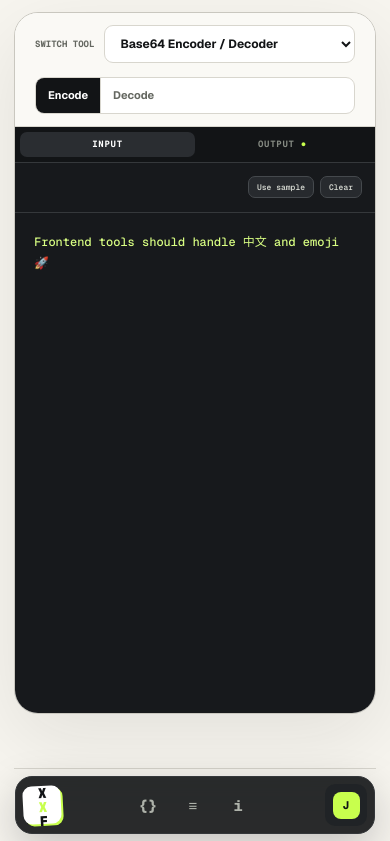
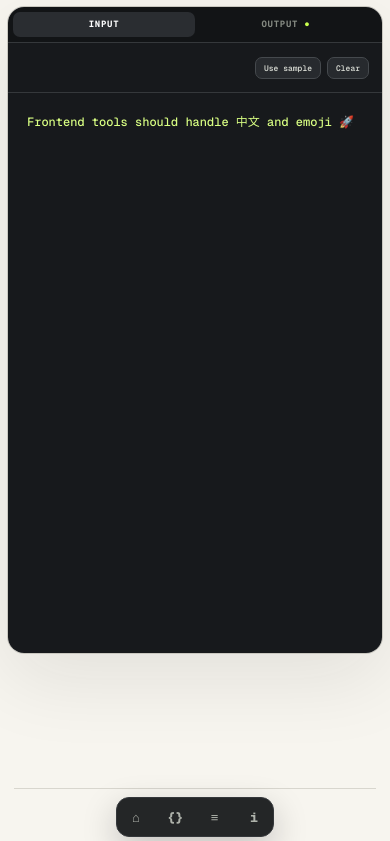
Before and after one commit to sufaith/xxf-json-frontend-toolbox, a Next.js app: page /tools/base64-encoder-decoder/ in a window 390 px wide. Shown: the top 841 px of the page. Built offline with nearby package versions, Linux system fonts and the light colour scheme.

Commit message:
move tool switching into an ultra-compact dock

```diff
--- a/app/globals.css
+++ b/app/globals.css
@@ -33,32 +33,36 @@ button, select { cursor: pointer; }
 .sr-only, .sr-only:not(:focus):not(:active) { position: absolute; width: 1px; height: 1px; padding: 0; margin: -1px; overflow: hidden; clip: rect(0,0,0,0); white-space: nowrap; border: 0; }
 .eyebrow, .kicker { color: var(--muted); font: 700 11px/1 var(--font-mono), monospace; letter-spacing: .14em; text-transform: uppercase; }
 
-.site-header { position: fixed; right: 18px; top: 50%; z-index: 40; width: 66px; transform: translateY(-50%); border: 1px solid rgba(255,255,255,.16); border-radius: 21px; background: rgba(18,20,22,.9); color: white; box-shadow: 0 18px 54px rgba(18,20,22,.24), inset 0 1px rgba(255,255,255,.08); backdrop-filter: blur(18px) saturate(1.15); }
-.site-header__inner { width: 100%; display: flex; flex-direction: column; align-items: center; gap: 5px; padding: 9px; }
+.site-header { position: fixed; right: 7px; top: 50%; z-index: 40; width: 38px; transform: translateY(-50%); border: 1px solid rgba(255,255,255,.16); border-radius: 14px; background: rgba(18,20,22,.92); color: white; box-shadow: 0 14px 38px rgba(18,20,22,.25), inset 0 1px rgba(255,255,255,.08); backdrop-filter: blur(18px) saturate(1.15); }
+.site-header__inner { width: 100%; display: flex; align-items: center; padding: 4px; }
 .brand { display: inline-flex; align-items: center; gap: 11px; }
 .brand__mark { display: grid; place-items: center; width: 42px; height: 42px; border-radius: 11px; background: var(--ink); color: white; font: 850 14px/1 var(--font-mono), monospace; letter-spacing: -.13em; transform: rotate(-3deg); box-shadow: 4px 4px 0 var(--acid); }
 .brand__mark span { color: var(--acid); }
-.site-header .brand { position: relative; }
-.site-header .brand__mark { width: 44px; height: 44px; background: white; color: var(--ink); box-shadow: 3px 3px 0 var(--acid); }
 .brand__copy { display: grid; gap: 3px; }
 .brand__copy b { font-size: 15px; line-height: 1; }
 .brand__copy small { color: var(--muted); font: 650 9px/1 var(--font-mono), monospace; letter-spacing: .13em; }
-.site-header .brand__copy, .site-header nav small, .header-cta small { position: absolute; right: calc(100% + 13px); top: 50%; width: max-content; transform: translate(8px,-50%); border: 1px solid #33373a; border-radius: 8px; background: rgba(18,20,22,.96); color: white; padding: 7px 9px; opacity: 0; visibility: hidden; pointer-events: none; box-shadow: 0 8px 24px rgba(18,20,22,.18); transition: opacity .16s, transform .16s, visibility .16s; }
-.site-header .brand__copy { display: block; }
-.site-header .brand__copy small { display: none; }
-.site-header .brand__copy b, .site-header nav small, .header-cta small { font: 650 9px/1 var(--font-mono), monospace; letter-spacing: .05em; text-transform: uppercase; }
-.site-header .brand:hover .brand__copy, .site-header nav a:hover small, .header-cta:hover small { opacity: 1; visibility: visible; transform: translate(0,-50%); }
-.site-header nav { width: 100%; display: grid; gap: 4px; margin: 3px 0; padding-block: 5px; border-block: 1px solid #34373a; }
-.site-header nav a, .header-cta { position: relative; min-height: 45px; display: grid; place-items: center; border: 1px solid transparent; border-radius: 12px; color: #aeb2aa; transition: color .18s, border-color .18s, background .18s, transform .18s; }
-.site-header nav a:hover { border-color: #414548; background: #25282b; color: white; }
-.site-header nav a > span { font: 720 16px/1 var(--font-mono), monospace; }
-.header-cta { width: 100%; background: #202326; color: white; }
-.header-cta:hover { border-color: var(--acid); color: var(--acid); }
-.header-cta > span { display: grid; place-items: center; width: 27px; height: 27px; border-radius: 8px; background: var(--acid); color: var(--ink); font: 800 11px/1 var(--font-mono), monospace; }
+.site-header nav { width: 100%; display: grid; gap: 2px; }
+.site-header nav > a, .dock-tool-switcher > summary { position: relative; width: 28px; min-height: 30px; display: grid; place-items: center; border: 1px solid transparent; border-radius: 9px; color: #aeb2aa; transition: color .18s, border-color .18s, background .18s, transform .18s; }
+.site-header nav > a:hover, .dock-tool-switcher > summary:hover, .dock-tool-switcher[open] > summary { border-color: #414548; background: #25282b; color: white; }
+.site-header nav > a > span, .dock-tool-switcher > summary > span { font: 720 13px/1 var(--font-mono), monospace; }
+.site-header nav > a > small, .dock-tool-switcher > summary > small { position: absolute; right: calc(100% + 10px); top: 50%; width: max-content; transform: translate(7px,-50%); border: 1px solid #33373a; border-radius: 7px; background: rgba(18,20,22,.96); color: white; padding: 6px 8px; opacity: 0; visibility: hidden; pointer-events: none; box-shadow: 0 8px 24px rgba(18,20,22,.18); font: 650 8px/1 var(--font-mono), monospace; letter-spacing: .05em; text-transform: uppercase; transition: opacity .16s, transform .16s, visibility .16s; }
+.site-header nav > a:hover > small, .dock-tool-switcher > summary:hover > small { opacity: 1; visibility: visible; transform: translate(0,-50%); }
+.dock-tool-switcher { position: relative; }
+.dock-tool-switcher > summary { cursor: pointer; list-style: none; }
+.dock-tool-switcher > summary::-webkit-details-marker { display: none; }
+.dock-tool-switcher[open] > summary { background: var(--acid); color: var(--ink); }
+.dock-tool-menu { position: absolute; right: calc(100% + 11px); top: 50%; width: min(390px, calc(100vw - 64px)); max-height: min(680px, calc(100svh - 20px)); transform: translateY(-50%); overflow: auto; border: 1px solid #c9c7bf; border-radius: 17px; background: rgba(248,247,242,.98); color: var(--ink); padding: 10px; box-shadow: 0 22px 70px rgba(18,20,22,.24); backdrop-filter: blur(18px); }
+.dock-tool-menu__head { display: flex; align-items: baseline; justify-content: space-between; gap: 15px; padding: 5px 4px 11px; border-bottom: 1px solid var(--line); }
+.dock-tool-menu__head b { font-size: 14px; letter-spacing: -.02em; }
+.dock-tool-menu__head span { color: var(--muted); font: 650 8px/1 var(--font-mono), monospace; text-transform: uppercase; }
+.dock-tool-menu__list { display: grid; grid-template-columns: 1fr 1fr; gap: 4px; padding-top: 7px; }
+.dock-tool-menu__list a { min-width: 0; display: grid; gap: 3px; border: 1px solid transparent; border-radius: 9px; padding: 8px 9px; }
+.dock-tool-menu__list a:hover { border-color: var(--ink); background: var(--acid); }
+.dock-tool-menu__list a span { overflow: hidden; font-size: 10px; font-weight: 720; text-overflow: ellipsis; white-space: nowrap; }
+.dock-tool-menu__list a em { color: var(--muted); font: 600 7px/1 var(--font-mono), monospace; text-transform: uppercase; font-style: normal; }
 
 @media (hover: hover) {
-  .site-header .brand:hover, .site-header nav a:hover, .header-cta:hover { transform: translateX(-7px) scale(1.13); }
-  .site-header nav a:has(+ a:hover), .site-header nav a:hover + a { transform: translateX(-3px) scale(1.05); }
+  .site-header nav > a:hover, .dock-tool-switcher > summary:hover { transform: translateX(-5px) scale(1.14); }
 }
 
 .workspace-hero { min-height: 100svh; display: flex; align-items: center; padding-block: 22px; }
@@ -74,7 +78,6 @@ button, select { cursor: pointer; }
 .quick-launch a:hover { border-color: var(--ink); color: var(--ink); transform: translateY(-1px); }
 .quick-launch a b { display: grid; place-items: center; width: 20px; height: 20px; border-radius: 5px; background: var(--acid); color: var(--ink); font: 800 9px/1 var(--font-mono), monospace; }
 .workspace-hero .workbench { box-shadow: 0 18px 52px rgba(18,20,22,.1); }
-.workspace-hero .workbench__controls { min-height: 54px; padding-block: 8px; }
 .workspace-hero .editor-panel textarea { height: clamp(230px, calc(100svh - 440px), 410px); }
 
 .hero { min-height: 670px; display: grid; grid-template-columns: .92fr 1.08fr; align-items: center; gap: 64px; padding-block: 78px 62px; }
@@ -134,24 +137,24 @@ button, select { cursor: pointer; }
 .section-heading > p, .section-heading--split > p { margin: 0; color: var(--muted); font-size: 15px; line-height: 1.7; }
 .section-heading kbd { border: 1px solid var(--line); border-bottom-width: 2px; border-radius: 5px; background: white; padding: 1px 5px; font: 600 10px var(--font-mono), monospace; }
 
-.workbench { border: 1px solid #c9c7bf; border-radius: 24px; background: var(--panel); box-shadow: var(--shadow); overflow: hidden; }
-.workbench__controls { min-height: 66px; display: flex; align-items: center; gap: 14px; padding: 12px 20px; border-bottom: 1px solid var(--line); background: #faf9f5; }
-.tool-select-label { display: flex; align-items: center; gap: 10px; }
-.tool-select-label > span { color: var(--muted); font: 650 9px var(--font-mono), monospace; text-transform: uppercase; }
-.tool-select-label select { width: min(245px, 30vw); border: 1px solid var(--line); border-radius: 9px; background: white; padding: 9px 30px 9px 11px; color: var(--ink); font-size: 12px; font-weight: 650; }
+.workbench { border: 1px solid #c9c7bf; border-radius: 17px; background: var(--panel); box-shadow: var(--shadow); overflow: hidden; }
 .segmented { display: inline-flex; border: 1px solid var(--line); border-radius: 9px; overflow: hidden; background: white; }
 .segmented button { border: 0; border-right: 1px solid var(--line); background: transparent; padding: 9px 12px; color: var(--muted); font-size: 11px; font-weight: 650; }
 .segmented button:last-child { border: 0; }
 .segmented button.is-active { background: var(--ink); color: white; }
 .segmented--small button { font: 650 9px var(--font-mono), monospace; }
-.workbench__controls .text-link { margin-left: auto; }
 .mobile-editor-tabs { display: none; }
 .editor-grid { display: grid; grid-template-columns: minmax(0,1fr) minmax(0,1fr); background: #1b1d20; }
 .editor-panel { min-width: 0; background: #17191c; color: white; }
 .editor-panel--output { border-left: 1px solid #35383b; background: #202327; }
 .editor-panel__head { display: flex; align-items: center; justify-content: space-between; gap: 12px; min-height: 50px; padding: 7px 13px; border-bottom: 1px solid #35383b; }
 .editor-panel__head label { color: #e7e9e4; font: 700 10px/1 var(--font-mono), monospace; letter-spacing: .08em; text-transform: uppercase; }
-.editor-panel__head-tools { min-width: 0; display: flex; align-items: center; justify-content: flex-end; gap: 11px; }
+.editor-panel__head-tools { min-width: 0; display: flex; flex-wrap: wrap; align-items: center; justify-content: flex-end; gap: 8px; }
+.editor-panel__options { display: flex; align-items: center; gap: 5px; }
+.editor-panel__options:empty { display: none; }
+.editor-panel__options .segmented { border-color: #45494d; border-radius: 7px; background: #272a2e; }
+.editor-panel__options .segmented button { border-color: #45494d; padding: 6px 8px; color: #b8bcb4; font: 650 8px/1 var(--font-mono), monospace; }
+.editor-panel__options .segmented button.is-active { background: var(--acid); color: var(--ink); }
 .editor-panel__stats { flex: 0 0 auto; color: #858a82; font: 500 9px/1 var(--font-mono), monospace; }
 .editor-panel textarea { display: block; width: 100%; height: 340px; resize: vertical; border: 0; outline: 0; background: transparent; color: #d9ff83; padding: 19px; font: 500 12px/1.78 var(--font-mono), monospace; tab-size: 2; }
 .editor-panel--output textarea { color: #e9e8ff; }
@@ -232,9 +235,9 @@ button, select { cursor: pointer; }
 /* Tool and editorial pages */
 .breadcrumbs { display: flex; align-items: center; gap: 8px; color: var(--muted); font: 600 10px/1 var(--font-mono), monospace; text-transform: uppercase; }
 .breadcrumbs a:hover { color: var(--ink); }
-.tool-page-workbench { min-height: 100svh; display: flex; align-items: center; padding-block: 18px; }
+.tool-page-workbench { width: calc(100% - 56px); max-width: none; min-height: 100svh; display: flex; align-items: center; margin-left: 12px; margin-right: 44px; padding-block: 9px; }
 .tool-page-workbench .workbench { width: 100%; }
-.tool-page-workbench .editor-panel textarea { height: clamp(400px, calc(100svh - 165px), 880px); }
+.tool-page-workbench .editor-panel textarea { height: clamp(420px, calc(100svh - 72px), 1400px); }
 .content-grid { display: grid; grid-template-columns: minmax(0, 1fr) 330px; gap: 82px; padding-block: 86px; border-top: 1px solid var(--line); }
 .prose h2 { margin: 0 0 20px; font-size: 38px; line-height: 1.05; letter-spacing: -.045em; }
 .prose h3 { margin: 42px 0 13px; font-size: 23px; letter-spacing: -.035em; }
@@ -287,6 +290,7 @@ button, select { cursor: pointer; }
   .content-grid { grid-template-columns: 1fr; gap: 45px; }
   .sidebar-card { position: static; }
   .related-grid { grid-template-columns: repeat(2, 1fr); }
+  .editor-panel__stats { display: none; }
 }
 
 @media (max-width: 1100px) {
@@ -297,24 +301,21 @@ button, select { cursor: pointer; }
 }
 
 @media (min-width: 761px) and (max-width: 1380px) {
-  .site-header { right: 7px; opacity: .82; transform: translate(45px,-50%); transition: transform .2s, opacity .2s; }
+  .site-header { right: 3px; opacity: .82; transform: translate(24px,-50%); transition: transform .2s, opacity .2s; }
   .site-header:hover, .site-header:focus-within { opacity: 1; transform: translate(0,-50%); }
 }
 
 @media (max-width: 760px) {
-  body { padding-left: 0; padding-bottom: 78px; }
+  body { padding-left: 0; padding-bottom: 56px; }
   .shell { width: min(100% - 28px, 1216px); }
-  .site-header { inset: auto auto 10px 50%; width: min(360px, calc(100% - 20px)); height: 58px; transform: translateX(-50%); border: 1px solid #34373a; border-radius: 17px; box-shadow: 0 14px 42px rgba(18,20,22,.22); }
-  .site-header__inner { height: 100%; flex-direction: row; justify-content: space-between; padding: 7px; }
-  .site-header .brand__mark { width: 38px; height: 38px; border-radius: 9px; box-shadow: 2px 2px 0 var(--acid); }
-  .site-header nav { width: auto; display: flex; gap: 3px; margin: 0; padding: 0; border: 0; }
-  .site-header nav a, .header-cta { width: 42px; min-height: 42px; gap: 0; border-radius: 10px; }
-  .site-header nav a > span { font-size: 15px; }
-  .site-header nav small, .header-cta small { display: none; }
-  .header-cta { margin: 0; }
-  .header-cta > span { width: 27px; height: 27px; }
-  .brand__copy small { display: none; }
-  .workspace-hero { min-height: calc(100svh - 68px); align-items: start; padding-block: 13px 18px; }
+  .site-header { inset: auto auto 7px calc(50% - 79px); width: 158px; height: 40px; transform: none; border: 1px solid #34373a; border-radius: 13px; box-shadow: 0 12px 34px rgba(18,20,22,.22); }
+  .site-header__inner { height: 100%; padding: 3px; }
+  .site-header nav { width: 100%; display: flex; align-items: center; justify-content: space-between; gap: 2px; }
+  .site-header nav > a, .dock-tool-switcher > summary { width: 32px; min-height: 32px; border-radius: 9px; }
+  .site-header nav > a > span, .dock-tool-switcher > summary > span { font-size: 13px; }
+  .site-header nav > a > small, .dock-tool-switcher > summary > small { display: none; }
+  .dock-tool-menu { position: fixed; inset: auto 8px 54px; width: auto; max-height: calc(100svh - 70px); transform: none; border-radius: 15px; }
+  .workspace-hero { min-height: calc(100svh - 54px); align-items: start; padding-block: 10px 12px; }
   .workspace-hero__inner { gap: 11px; }
   .workspace-intro { gap: 9px; }
   .workspace-intro > div:first-child { display: block; }
@@ -326,8 +327,6 @@ button, select { cursor: pointer; }
   .quick-launch a { padding: 5px 7px 5px 5px; font-size: 9px; }
   .quick-launch a b { width: 18px; height: 18px; }
   .workspace-hero .workbench { border-radius: 15px; }
-  .workspace-hero .workbench__controls { display: grid; grid-template-columns: 1fr; min-height: 0; padding: 8px 10px; }
-  .workspace-hero .segmented--small, .workspace-hero .workbench__controls .text-link { display: none; }
   .workspace-hero .editor-panel textarea { height: clamp(210px, calc(100svh - 440px), 320px); }
   .hero { min-height: auto; padding-block: 48px 62px; gap: 48px; }
   .hero h1 { margin-top: 22px; font-size: clamp(50px, 15vw, 70px); }
@@ -345,10 +344,6 @@ button, select { cursor: pointer; }
   .section { padding-block: 74px; }
   .section-heading--split { grid-template-columns: 1fr; gap: 18px; }
   .section-heading h2 { font-size: 42px; }
-  .workbench__controls { align-items: stretch; flex-direction: column; }
-  .tool-select-label { justify-content: space-between; }
-  .tool-select-label select { flex: 1; width: auto; }
-  .workbench__controls .text-link { margin: 0; align-self: flex-start; }
   .mobile-editor-tabs { display: grid; grid-template-columns: 1fr 1fr; border-bottom: 1px solid #35383b; background: #121416; padding: 5px; }
   .mobile-editor-tabs button { border: 0; border-radius: 7px; background: transparent; color: #858a82; padding: 8px; font: 700 9px/1 var(--font-mono), monospace; text-transform: uppercase; letter-spacing: .08em; }
   .mobile-editor-tabs button.is-active { background: #2a2d31; color: white; }
@@ -359,8 +354,8 @@ button, select { cursor: pointer; }
   .editor-panel--output { border-left: 0; }
   .editor-panel__stats { display: none; }
   .editor-panel textarea { height: 245px; }
-  .tool-page-workbench { min-height: calc(100svh - 76px); align-items: start; padding-block: 12px 20px; }
-  .tool-page-workbench .editor-panel textarea { height: clamp(270px, calc(100svh - 260px), 500px); }
+  .tool-page-workbench { width: calc(100% - 14px); min-height: calc(100svh - 56px); align-items: start; margin-inline: 7px; padding-block: 6px; }
+  .tool-page-workbench .editor-panel textarea { height: clamp(300px, calc(100svh - 165px), 560px); }
   .tool-explorer__bar { align-items: stretch; flex-direction: column; }
   .search-box { max-width: none; }
   .category-tabs { overflow-x: auto; }
@@ -379,9 +374,9 @@ button, select { cursor: pointer; }
 }
 
 @media (max-width: 480px) {
-  .header-cta { display: grid; }
   .editor-panel__head > label { display: none; }
   .editor-panel__head-tools { width: 100%; }
+  .dock-tool-menu__list { grid-template-columns: 1fr; }
   .tool-card-grid { grid-template-columns: 1fr; }
   .tool-card { min-height: 210px; }
   .hero__stats dd { font-size: 8px; }
--- a/components/SiteChrome.tsx
+++ b/components/SiteChrome.tsx
@@ -1,19 +1,24 @@
 import Link from "next/link";
+import { tools } from "@/lib/tools";
 
 export function SiteHeader() {
   return (
     <header className="site-header">
       <div className="site-header__inner">
-        <Link className="brand" href="/" aria-label="XXF Tools home">
-          <span className="brand__mark">X<span>X</span>F</span>
-          <span className="brand__copy"><b>XXF Tools</b><small>JSON + FRONTEND</small></span>
-        </Link>
         <nav aria-label="Primary navigation">
-          <Link href="/#tools"><span aria-hidden="true">{`{}`}</span><small>Tools</small></Link>
+          <Link href="/" aria-label="XXF Tools home"><span aria-hidden="true">⌂</span><small>Home</small></Link>
+          <details className="dock-tool-switcher">
+            <summary aria-label="Switch tool"><span aria-hidden="true">{`{}`}</span><small>Switch tool</small></summary>
+            <div className="dock-tool-menu">
+              <div className="dock-tool-menu__head"><b>Switch tool</b><span>{tools.length} local tools</span></div>
+              <div className="dock-tool-menu__list">
+                {tools.map((tool) => <Link href={`/tools/${tool.slug}/`} key={tool.slug}><span>{tool.name}</span><em>{tool.category}</em></Link>)}
+              </div>
+            </div>
+          </details>
           <Link href="/#guides"><span aria-hidden="true">≡</span><small>Guides</small></Link>
           <Link href="/about/"><span aria-hidden="true">i</span><small>About</small></Link>
         </nav>
-        <Link className="header-cta" href="/tools/json-formatter/" aria-label="Open JSON Formatter"><span>J</span><small>Format</small></Link>
       </div>
     </header>
   );
--- a/components/ToolWorkbench.tsx
+++ b/components/ToolWorkbench.tsx
@@ -72,43 +72,8 @@ export function ToolWorkbench({ initialSlug, compact = false }: Props) {
     setMessage("Download created.");
   }
 
-  function selectTool(slug: string) {
-    window.location.href = `/tools/${slug}/`;
-  }
-
   return (
     <section className={`workbench ${compact ? "workbench--compact" : ""}`} aria-label={`${tool.name} workspace`}>
-      <div className="workbench__controls">
-        <label className="tool-select-label">
-          <span>Switch tool</span>
-          <select value={tool.slug} onChange={(event) => selectTool(event.target.value)} aria-label="Switch tool">
-            {tools.map((item) => <option key={item.slug} value={item.slug}>{item.name}</option>)}
-          </select>
-        </label>
-
-        {tool.directions && (
-          <div className="segmented" aria-label="Conversion direction">
-            {tool.directions.map((label, index) => (
-              <button key={label} className={direction === index ? "is-active" : ""} onClick={() => setDirection(index)} type="button">
-                {label}
-              </button>
-            ))}
-          </div>
-        )}
-
-        {tool.slug.includes("json") && !tool.slug.includes("minifier") && tool.slug !== "json-validator" && (
-          <div className="segmented segmented--small" aria-label="Indentation">
-            {[2, 4].map((size) => (
-              <button key={size} className={indent === size ? "is-active" : ""} onClick={() => setIndent(size)} type="button">
-                {size} spaces
-              </button>
-            ))}
-          </div>
-        )}
-
-        {compact && <Link className="text-link" href={`/tools/${tool.slug}/`}>Open full tool ↗</Link>}
-      </div>
-
       <div className="mobile-editor-tabs" aria-label="Editor panel">
         <button type="button" className={mobilePanel === "input" ? "is-active" : ""} aria-pressed={mobilePanel === "input"} onClick={() => setMobilePanel("input")}>Input</button>
         <button type="button" className={mobilePanel === "output" ? "is-active" : ""} aria-pressed={mobilePanel === "output"} onClick={() => setMobilePanel("output")}>Output {output ? <span>●</span> : null}</button>
@@ -140,6 +105,22 @@ export function ToolWorkbench({ initialSlug, compact = false }: Props) {
           <div className="editor-panel__head">
             <label htmlFor={`output-${tool.slug}`}>{tool.outputLabel}</label>
             <div className="editor-panel__head-tools">
+              <div className="editor-panel__options">
+                {tool.directions && (
+                  <div className="segmented" aria-label="Conversion direction">
+                    {tool.directions.map((label, index) => (
+                      <button key={label} className={direction === index ? "is-active" : ""} onClick={() => setDirection(index)} type="button">{label}</button>
+                    ))}
+                  </div>
+                )}
+                {tool.slug.includes("json") && !tool.slug.includes("minifier") && tool.slug !== "json-validator" && (
+                  <div className="segmented segmented--small" aria-label="Indentation">
+                    {[2, 4].map((size) => (
+                      <button key={size} className={indent === size ? "is-active" : ""} onClick={() => setIndent(size)} type="button">{size} spaces</button>
+                    ))}
+                  </div>
+                )}
+              </div>
               <div className="editor-panel__actions">
                 <button className="ghost-button" type="button" onClick={() => void copyOutput()} disabled={!output}>Copy</button>
                 <button className="ghost-button" type="button" onClick={downloadOutput} disabled={!output}>Download</button>
```
Also changed, not shown: 1 other file (tests, documents, lock files or other folders).
